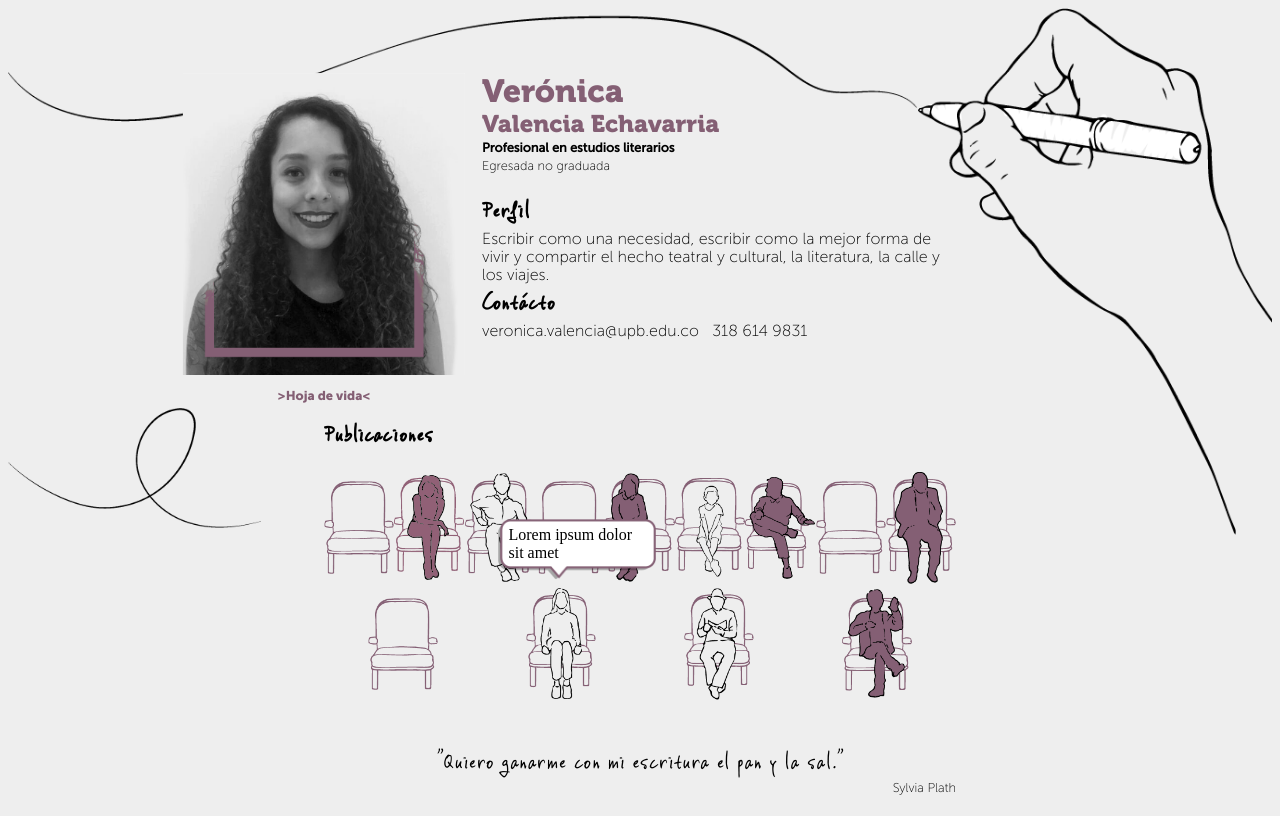
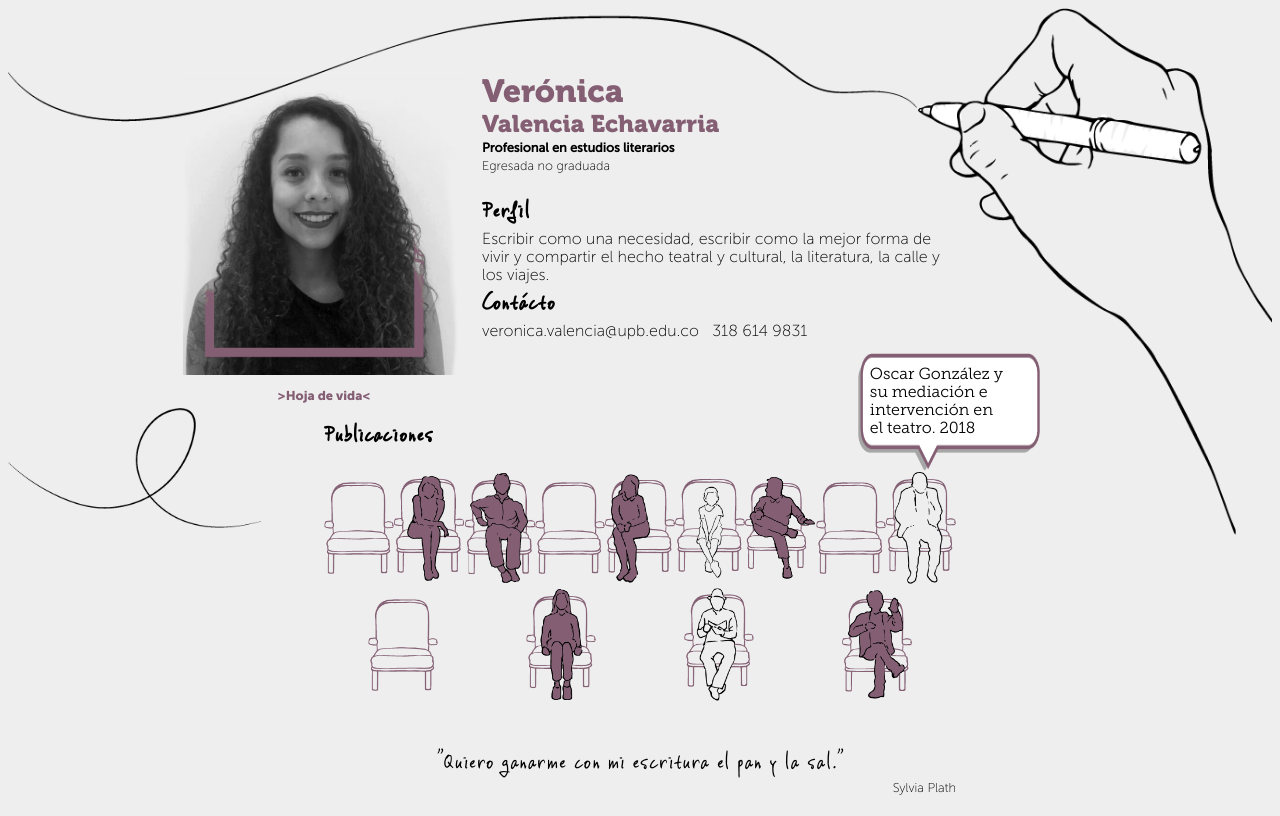
Before and after one commit to sebas0126/ng-veronica-portfolio, an Angular app: page / in a window 1280 px wide. Built offline with nearby package versions, Linux system fonts and the light colour scheme.

Commit message:
Finished

```diff
--- a/src/app/portfolio-content/portfolio-content.component.html
+++ b/src/app/portfolio-content/portfolio-content.component.html
@@ -30,8 +30,9 @@
       <h3 class="no-margin font-vinchand font-1dot5">Publicaciones</h3>
       <br>
       <div class="chairs">
-        <div class="container" (mouseenter)="mouseEnter(chair); userInteraction()" (mouseleave)="mouseLeave(chair)" *ngFor="let chair of chairs">
-          <img class="chair" [src]="chair.image" alt="">
+        <div class="container" (click)="goArticle(chair.url)" (mouseenter)="mouseEnter(chair); userInteraction()" (mouseleave)="mouseLeave(chair)" *ngFor="let chair of chairs">
+          <img *ngIf="!chair.show" class="chair" [src]="chair.image" alt="">
+          <img *ngIf="chair.show" class="chair" [src]="chair.alt" alt="">
           <div *ngIf="chair.show" class="float">{{chair.message}}</div>
         </div>
       </div>
--- a/src/app/portfolio-content/portfolio-content.component.sass
+++ b/src/app/portfolio-content/portfolio-content.component.sass
@@ -4,7 +4,6 @@
   overflow-y: auto
   .decoration
     position: absolute
-    z-index: -1
     &.top
       top: 0
       left: 0
@@ -42,17 +41,19 @@
   justify-content: space-around
   align-items: center
   .container
+    transition: all 500ms
     position: relative
     .chair
       width: 70px
     .float
+      font-family: 'museo_slab300'
       background-image: url("/assets/imgs/float.png")
       background-size: 100% 100%
       background-repeat: no-repeat
-      padding: 10% 10% 25% 15%
+      padding: 12px 30px 35px 12px
       position: absolute
       width: 200%
-      top: -60%
+      bottom: 100%
       left: -40%
 
 
--- a/src/app/portfolio-content/portfolio-content.component.ts
+++ b/src/app/portfolio-content/portfolio-content.component.ts
@@ -15,67 +15,87 @@ export class PortfolioContentComponent implements OnInit {
     {
       image: "assets/imgs/chair.png",
       message: "",
-      show: false
+      show: false,
+      url: ""
     },
     {
       image: "assets/imgs/chair-2-full.png",
-      message: "Lorem ipsum dolor sit amet",
-      show: false
+      alt: "assets/imgs/chair-2-emp.png",
+      message: "EXTASIS 9:05: UN POEMA PARA EL FIN DEL MUNDO. 2017 ",
+      show: false,
+      url: "http://aplaudirdepie.com/extasis-905-un-poema-para-el-fin-del-mundo/"
     },
     {
-      image: "assets/imgs/chair-3-emp.png",
-      message: "",
-      show: false
+      image: "assets/imgs/chair-3-full.png",
+      alt: "assets/imgs/chair-3-emp.png",
+      message: "Después de tantos kilómetros recorridos. 2017",
+      show: false,
+      url: "https://www.salallena.com/noticias/Despu%C3%A9s-de-tantos-kil%C3%B3metros-recorridos/73"
     },
     {
       image: "assets/imgs/chair.png",
       message: "",
-      show: false
+      show: false,
+      url: ""
     },
     {
       image: "assets/imgs/chair-5-full.png",
-      message: "Lorem ipsum dolor sit amet",
-      show: false
+      alt: "assets/imgs/chair-5-emp.png",
+      message: "¿QUÉ ESTÁ PASANDO CON EL TEATRO UNIVERSITARIO?. 2017",
+      show: false,
+      url: "http://aplaudirdepie.com/que-esta-pasando-con-el-teatro-universitario/"
     },
     {
       image: "assets/imgs/chair-6-emp.png",
       message: "",
-      show: false
+      show: false,
+      url: ""
     },
     {
       image: "assets/imgs/chair-7-full.png",
-      message: "Lorem ipsum dolor sit amet",
-      show: false
+      alt: "assets/imgs/chair-7-emp.png",
+      message: "El teatro La hora 25: El arte para la transformación social.2018",
+      show: false,
+      url: "https://www.elespectador.com/noticias/noticias-de-cultura/el-teatro-la-hora-25-el-arte-para-la-transformacion-social-articulo-745531"
     },
     {
       image: "assets/imgs/chair.png",
       message: "",
-      show: false
+      show: false,
+      url: ""
     },
     {
       image: "assets/imgs/chair-9-full.png",
-      message: "Lorem ipsum dolor sit amet",
-      show: false
+      alt: "assets/imgs/chair-9-emp.png",
+      message: "Oscar González y su mediación e intervención en el teatro. 2018",
+      show: false,
+      url: "http://www.elmundo.com/noticia/Oscar-Gonzalez-y-su-mediacion-e-intervencion-en-el-teatro/373313?platform=hootsuite"
     },
     {
       image: "assets/imgs/chair.png",
       message: "",
-      show: false
+      show: false,
+      url: ""
     },
     {
       image: "assets/imgs/chair-11-full.png",
-      message: "Lorem ipsum dolor sit amet",
-      show: false
+      alt: "assets/imgs/chair-11-emp.png",
+      message: "A qué suena “El Principito” en el Pequeño Teatro. 2017",
+      show: false,
+      url: "https://www.salallena.com/noticias/A-qu%C3%A9-suena-%E2%80%9CEl-Principito%E2%80%9D-en-el-Peque%C3%B1o-Teatro/72"
     },
     {
       image: "assets/imgs/chair-12-emp.png",
       message: "",
-      show: false
+      show: false,
+      url: ""
     },
     {
       image: "assets/imgs/chair-14-full.png",
-      message: "Lorem ipsum dolor sit amet",
-      show: false
+      alt: "assets/imgs/chair-14-emp.png",
+      message: "Amnesia: fragmentos del olvido. 2017",
+      show: false,
+      url: "https://www.salallena.com/noticias/Amnesia:-fragmentos-del-olvido/69"
     },
 
   ]
@@ -86,30 +106,35 @@ export class PortfolioContentComponent implements OnInit {
     this.animateChairs();
   }
 
-  animateChairs(){
+  animateChairs() {
     let chairs = this.chairs.filter(chair => chair.message);
     let index = 0;
     this.interval = setInterval(() => {
+      this.mouseEnter(chairs[index]);
       this.mouseLeave(chairs[index - 1 == -1 ? chairs.length - 1 : index - 1]);
-      this.mouseEnter(chairs[index]);
       this.currentChair = chairs[index];
       index++;
-      if(index > chairs.length - 1) index = 0;
+      if (index > chairs.length - 1) index = 0;
     }, 1000);
   }
 
-  userInteraction(){
-    if(this.interval) clearInterval(this.interval);
-    this.mouseLeave(this.currentChair);
+  userInteraction() {
+    if (this.interval){
+      clearInterval(this.interval);
+      this.mouseLeave(this.currentChair);
+      this.interval = null;
+    }
   }
 
-  mouseEnter(chair) {
-    chair.show = chair.message
-    if (chair.show) chair.image = chair.image.replace("full", "emp");
+  goArticle(url) {
+    window.open(url, "_blank");
   }
 
-  mouseLeave(chair) {
-    if (chair.show) chair.image = chair.image.replace("emp", "full");
+  mouseEnter(chair){
+    if(chair.message) chair.show = true;
+  }
+
+  mouseLeave(chair){
     chair.show = false;
   }
 
```
Also changed, not shown: src/assets/imgs/chair-2-full.png, src/assets/imgs/chair-3-full.png (added).
